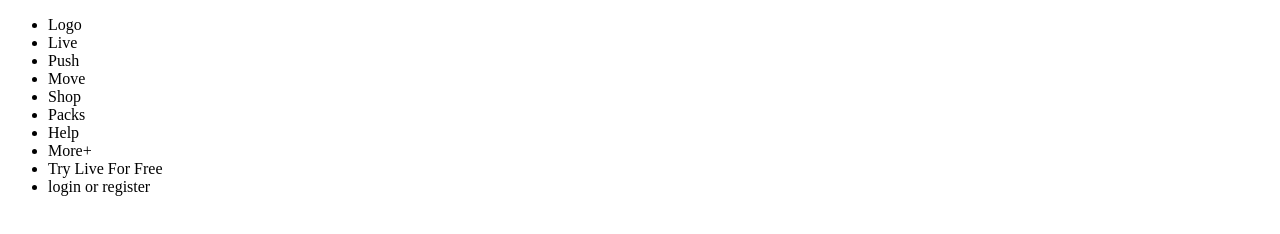
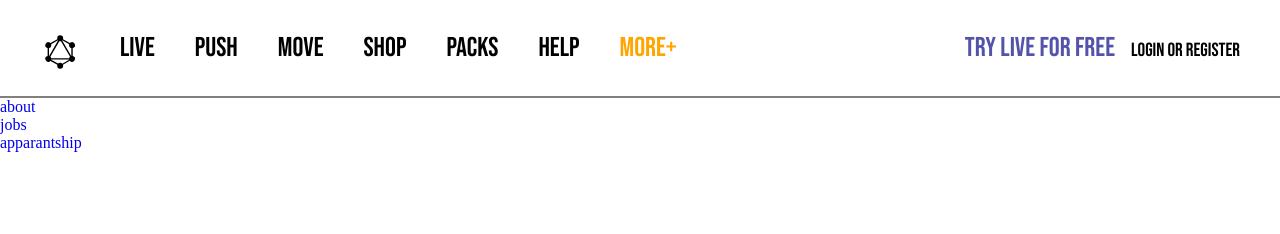
Before and after one commit to Chetu-07/albeto-clone, a plain HTML site: page index.html in a window 1280 px wide. Drawn offline with Linux system fonts and the light colour scheme.

Commit message:
header file complete
svg made
started secondory header

```diff
--- a/index.html
+++ b/index.html
@@ -4,20 +4,63 @@
     <meta charset="UTF-8">
     <meta name="viewport" content="width=device-width, initial-scale=1.0">
     <title>Abelton Website</title>
+    <link rel="stylesheet" href="style.css">
+    <link rel="preconnect" href="https://fonts.googleapis.com">
+    <link rel="preconnect" href="https://fonts.gstatic.com" crossorigin>
+    <link href="https://fonts.googleapis.com/css2?family=Bebas+Neue&display=swap" rel="stylesheet">
 </head>
 <body>
-    <div >
+    <div class="header">
         <ul class="header-list">
-            <li>Logo</li>
-            <li>Live</li>
-            <li>Push</li>
-            <li>Move</li>
-            <li>Shop</li>
-            <li>Packs</li>
-            <li>Help</li>
-            <li>More+</li>
-            <li>Try Live For Free</li>
-            <li>login or register</li>
+            <li class="header-list-item">
+                <svg
+                    class="icon"
+                    xmlns="http://www.w3.org/2000/svg"
+                    width="40"
+                    height="40"
+                    viewBox="0 0 24 24"
+                    >
+                    <path
+                        d="M20.1 14.56a2.07 2.07 0 0 0-.47-.18V9.62a1.64 1.64 0 0 0 .48-.18 1.78 1.78 0 0 0-1.78-3.09 1.62 1.62 0 0 0-.41.32l-4.11-2.38a1.7 1.7 0 0 0 .07-.51 1.78 1.78 0 0 0-3.56 0 1.7 1.7 0 0 0 .07.51L6.28 6.66a1.58 1.58 0 0 0-.41-.31 1.78 1.78 0 0 0-1.78 3.09 1.64 1.64 0 0 0 .48.18v4.76a2.07 2.07 0 0 0-.47.18 1.78 1.78 0 1 0 1.78 3.09 1.72 1.72 0 0 0 .4-.31l4.11 2.37a1.7 1.7 0 0 0-.07.51 1.78 1.78 0 0 0 3.56 0 1.69 1.69 0 0 0-.09-.56l4.09-2.36a1.7 1.7 0 0 0 .44.35 1.78 1.78 0 1 0 1.78-3.09zM6.72 15.69a1.72 1.72 0 0 0-.19-.47 1.53 1.53 0 0 0-.31-.4l5.38-9.33a1.82 1.82 0 0 0 1 0l5.4 9.33a1.53 1.53 0 0 0-.31.4 1.72 1.72 0 0 0-.19.47zM17.5 7.4a1.81 1.81 0 0 0 .17 1.38 1.75 1.75 0 0 0 1.12.84v4.76h-.07l-5.39-9.31.05-.07zM10.82 5a.12.12 0 0 0 0 .05L5.48 14.4h-.07V9.62a1.75 1.75 0 0 0 1.12-.84A1.81 1.81 0 0 0 6.7 7.4zm2.6 14a1.78 1.78 0 0 0-1.32-.58 1.75 1.75 0 0 0-1.28.54L6.7 16.6v-.06h10.78v.11z"
+                    ></path>
+                </svg>
+            </li>
+            <li class="header-list-item">
+                <a href="#">Live</a>
+            </li>
+            <li class="header-list-item">
+                <a href="#">Push</a>
+            </li>
+            <li class="header-list-item">
+                <a href="#">Move</a>
+            </li>
+            <li class="header-list-item">
+                <a href="#">Shop</a>
+            </li>
+            <li class="header-list-item">
+                <a href="#">Packs</a>
+            </li>
+            <li class="header-list-item">
+                <a href="#">Help</a>
+            </li>
+            <li class="header-list-item">
+                <a href="#">More+</a>
+            </li>
+        </ul>
+        <ul class ="header-login-texts">
+            <li class="header-list-item">
+                <a href="#">Try Live For Free</a>
+            </li>
+            <li class="header-list-item">
+                <a href="#">login or register</a>
+            </li>
+        </ul>
+    </div>
+    <div class="secondary-header">
+        <ul>
+            <li><a href="#">about</a></li>
+            <li><a href="#">jobs</a></li>
+            <li><a href="#">apparantship</a></li>
         </ul>
     </div>
 </body>
--- a/style.css
+++ b/style.css
@@ -0,0 +1,54 @@
+*{
+    margin: 0;
+    padding: 0;
+}
+a{
+    text-decoration: none;
+}
+li{
+    list-style: none;
+}
+:root{
+    --header-text-size : 1.7rem;
+}
+.header{
+    display: flex;
+    justify-content: space-between;
+    padding:4vh 5vh 2vh 5vh;
+    border-bottom: 2px solid grey;
+}
+.header-list{
+    display: flex;
+    gap: 0.325rem;
+    gap: 5vh;
+}
+.header-list li:nth-child(8) a{
+    color: orange;
+}
+
+.header-list-item{
+    font-family: "Bebas Neue", sans-serif;
+    font-size: var(--header-text-size);
+
+}
+.header-list-item a:hover {
+    font-size: calc(var(--header-text-size)*1.25);
+    color: rgba(106, 45, 45, 0.664);
+}
+
+.header-list-item > a {
+    color: black;
+}
+
+.header-login-texts{
+    display: flex;
+    gap: 1rem;
+}
+
+ .header-login-texts li:nth-child(1) a {
+    color: rgba(63, 63, 161, 0.895);
+}
+
+ .header-login-texts li:nth-child(2) a {
+    font-size: calc(var(--header-text-size) * 0.7);
+}
```
Also changed, not shown: images/graphql-logo-24.png (added).
